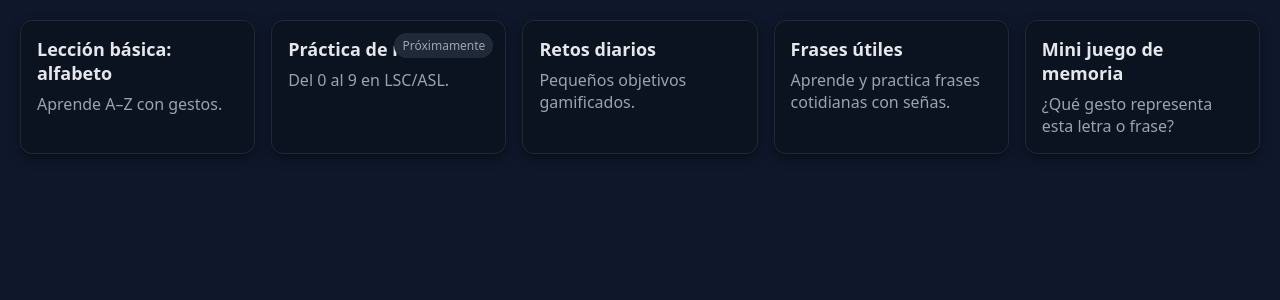
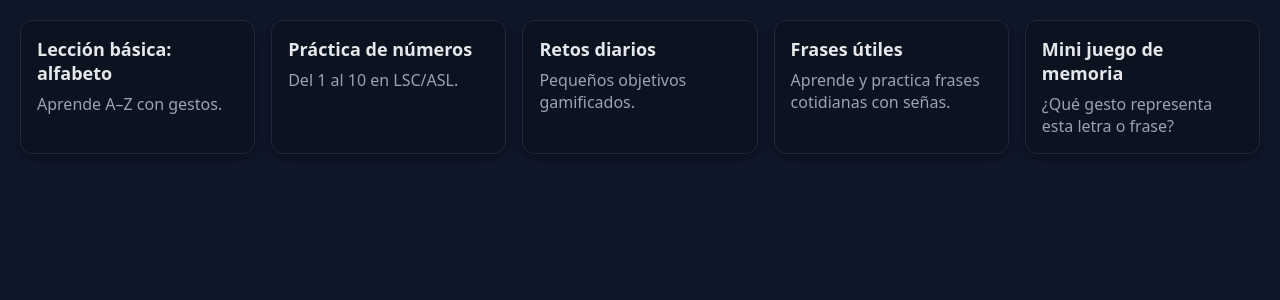
Before and after one commit to EliasOrellana437/PruebaProyecto, a Django app: page /menu/ in a window 1280 px wide. Shown: the part 83-383 px from the top of the page. Run offline with Django 5.2, Linux system fonts and the light colour scheme.

Commit message:
creo que ya esta

```diff
--- a/core/urls.py
+++ b/core/urls.py
@@ -21,6 +21,7 @@ path('mini-juego/', views.mini_juego, name='mini_juego'),
 
 
  # Números
-    path('numeros/', views.numeros_view, name='numeros'),
-    path('numeros/<int:numero>/', views.numeros_senal_view, name='numeros_senal'),
+path("numeros/", views.numeros_view, name="numeros"),
+path("numeros/<int:numero>/", views.numeros_senal_view, name="numeros_senal"),
+
 ]
--- a/templates/core/menu.html
+++ b/templates/core/menu.html
@@ -19,12 +19,11 @@
       <p>Aprende A–Z con gestos.</p>
     </a>
 
-    <!-- Práctica de números (Próximamente) -->
-    <a href="#" class="tile fake-link" data-slug="numeros">
-      <h2>Práctica de números</h2>
-      <p>Del 0 al 9 en LSC/ASL.</p>
-      <span class="badge">Próximamente</span>
-    </a>
+<!-- Práctica de números -->
+<a href="{% url 'numeros' %}" class="tile real-link">
+  <h2>Práctica de números</h2>
+  <p>Del 1 al 10 en LSC/ASL.</p>
+</a>
 
     <!-- Retos diarios -->
     <a href="/retos-diarios/" class="tile" data-slug="retos-diarios">
```
Also changed, not shown: db.sqlite3.
